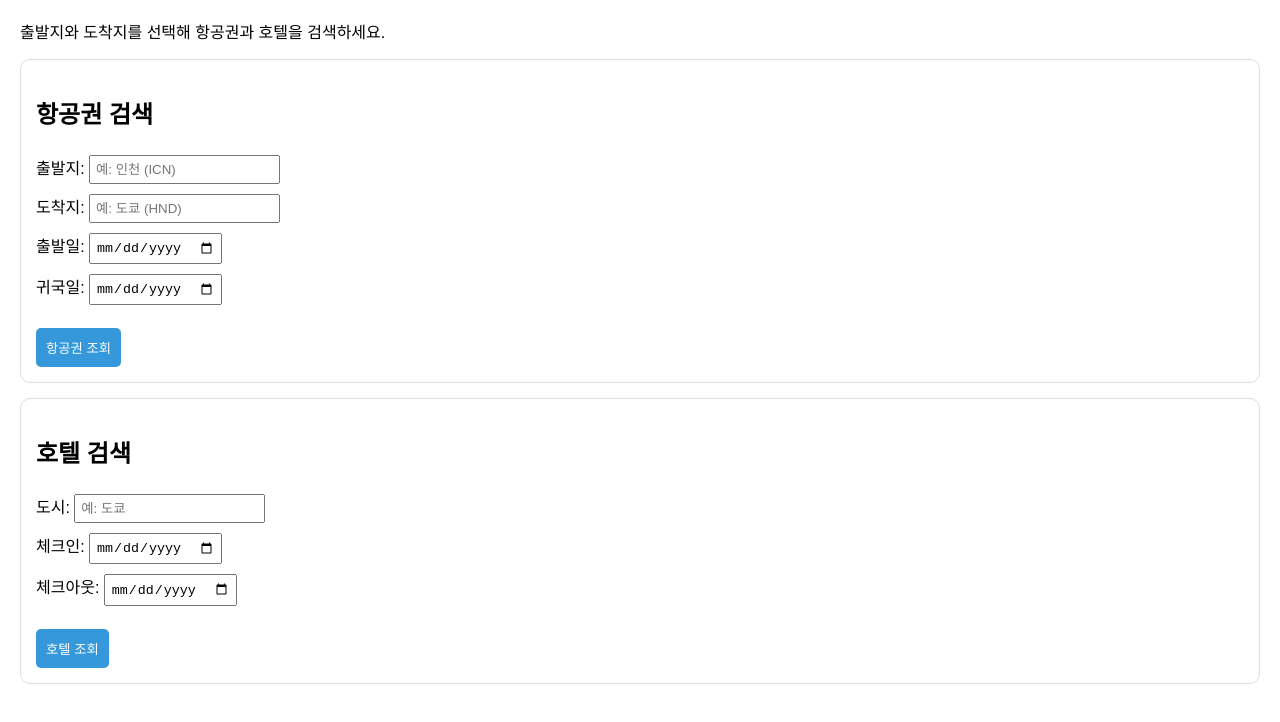
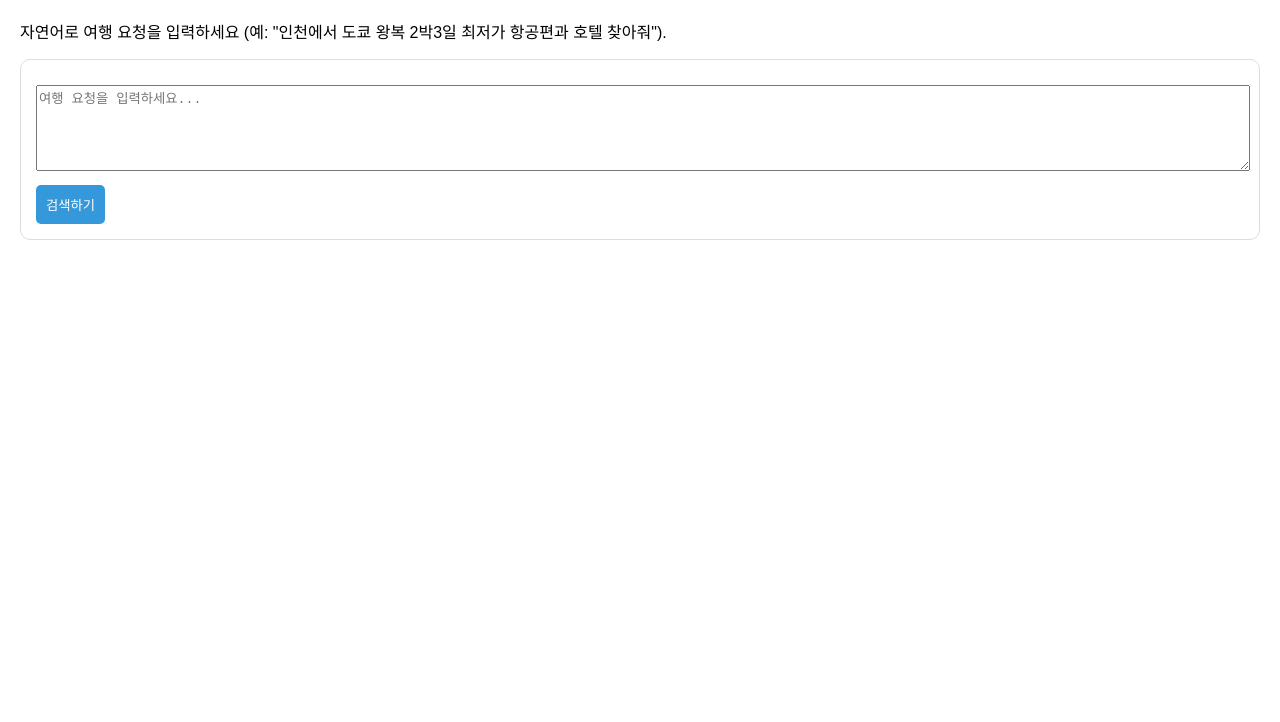
Before and after one commit to mj-08/ax, a plain HTML site: page agent.html in a window 1280 px wide. Shown: the part 70-792 px from the top of the page. Drawn offline with Linux system fonts and the light colour scheme.

Commit message:
Update agent.html

```diff
--- a/agent.html
+++ b/agent.html
@@ -10,90 +10,66 @@
     .card { border: 1px solid #ddd; border-radius: 10px; padding: 15px; margin-bottom: 15px; }
     button { background: #3498db; color: #fff; border: none; padding: 10px; border-radius: 5px; cursor: pointer; }
     button:hover { background: #2980b9; }
-    input, select { padding: 5px; margin: 5px 0; }
+    textarea { width: 100%; height: 80px; margin: 10px 0; }
   </style>
 </head>
 <body>
   <h1>✈️ 여행 전문 AI 에이전트</h1>
-  <p>출발지와 도착지를 선택해 항공권과 호텔을 검색하세요.</p>
+  <p>자연어로 여행 요청을 입력하세요 (예: "인천에서 도쿄 왕복 2박3일 최저가 항공편과 호텔 찾아줘").</p>
 
   <div class="card">
-    <h2>항공권 검색</h2>
-    <label>출발지:</label>
-    <input type="text" id="origin" placeholder="예: 인천 (ICN)">
-    <br>
-    <label>도착지:</label>
-    <input type="text" id="destination" placeholder="예: 도쿄 (HND)">
-    <br>
-    <label>출발일:</label>
-    <input type="date" id="depart-date">
-    <br>
-    <label>귀국일:</label>
-    <input type="date" id="return-date">
-    <br><br>
-    <button onclick="searchFlights()">항공권 조회</button>
-    <div id="flight-results"></div>
-  </div>
-
-  <div class="card">
-    <h2>호텔 검색</h2>
-    <label>도시:</label>
-    <input type="text" id="hotel-city" placeholder="예: 도쿄">
-    <br>
-    <label>체크인:</label>
-    <input type="date" id="checkin-date">
-    <br>
-    <label>체크아웃:</label>
-    <input type="date" id="checkout-date">
-    <br><br>
-    <button onclick="searchHotels()">호텔 조회</button>
-    <div id="hotel-results"></div>
+    <textarea id="user-request" placeholder="여행 요청을 입력하세요..."></textarea>
+    <button onclick="processRequest()">검색하기</button>
+    <div id="results"></div>
   </div>
 
   <script>
-    // 항공권 검색 (샘플 mock 데이터)
-    async function searchFlights() {
-      const origin = document.getElementById("origin").value || "인천 (ICN)";
-      const destination = document.getElementById("destination").value || "도쿄 (HND)";
-      const depart = document.getElementById("depart-date").value || "2025-10-01";
-      const ret = document.getElementById("return-date").value || "2025-10-03";
+    // 간단한 자연어 파싱 함수 (실제는 GPT 같은 LLM 연결 가능)
+    function parseRequest(text) {
+      const originMatch = text.match(/인천|서울|김포|부산|제주/);
+      const destinationMatch = text.match(/도쿄|오사카|뉴욕|파리|런던/);
+      const nightsMatch = text.match(/(\d)박/);
+      const daysMatch = text.match(/(\d)일/);
 
-      const flightResults = document.getElementById("flight-results");
-      flightResults.innerHTML = "<p>검색 중...</p>";
+      return {
+        origin: originMatch ? originMatch[0] : "인천",
+        destination: destinationMatch ? destinationMatch[0] : "도쿄",
+        nights: nightsMatch ? parseInt(nightsMatch[1]) : 2,
+        days: daysMatch ? parseInt(daysMatch[1]) : 3,
+        departDate: "2025-10-01",
+        returnDate: "2025-10-03"
+      };
+    }
 
-      // 실제 API 연동 시 fetch() 사용
-      // fetch(`https://api.amadeus.com/v2/shopping/flight-offers?originLocationCode=${origin}&destinationLocationCode=${destination}&departureDate=${depart}&returnDate=${ret}`, { headers: { Authorization: "Bearer API_KEY" } })
+    function processRequest() {
+      const text = document.getElementById("user-request").value;
+      const query = parseRequest(text);
+      const resultsDiv = document.getElementById("results");
+      resultsDiv.innerHTML = `<p>검색 요청: ${query.origin} → ${query.destination}, ${query.nights}박 ${query.days}일</p>`;
 
-      const mockFlights = [
-        { airline: "대한항공", price: "₩450,000", time: `${origin} ${depart} → ${destination}` },
-        { airline: "아시아나항공", price: "₩390,000", time: `${origin} ${depart} → ${destination}` }
+      // 가짜 항공권 데이터
+      const flights = [
+        { type: "최저가", airline: "아시아나", price: 350000, duration: "2시간20분", stops: 0 },
+        { type: "최단시간", airline: "대한항공", price: 420000, duration: "2시간05분", stops: 0 },
+        { type: "최소환승", airline: "ANA", price: 480000, duration: "2시간30분", stops: 0 }
       ];
 
-      flightResults.innerHTML = mockFlights.map(f => `
-        <p>🛫 ${f.airline} | ${f.time} | ${f.price}</p>
-      `).join("");
-    }
-
-    // 호텔 검색 (샘플 mock 데이터)
-    async function searchHotels() {
-      const city = document.getElementById("hotel-city").value || "도쿄";
-      const checkin = document.getElementById("checkin-date").value || "2025-10-01";
-      const checkout = document.getElementById("checkout-date").value || "2025-10-03";
-
-      const hotelResults = document.getElementById("hotel-results");
-      hotelResults.innerHTML = "<p>검색 중...</p>";
-
-      // 실제 API 연동 시 fetch() 사용
-      // fetch(`https://booking-com.p.rapidapi.com/v1/hotels/search?city=${city}&checkin_date=${checkin}&checkout_date=${checkout}`, { headers: { "X-RapidAPI-Key": "API_KEY" } })
-
-      const mockHotels = [
-        { name: `${city} 시티 호텔`, price: "₩120,000 / 박", rating: "⭐ 4.5" },
-        { name: `${city} 비즈니스 호텔`, price: "₩90,000 / 박", rating: "⭐ 4.0" }
+      // 가짜 호텔 데이터
+      const hotels = [
+        { type: "최저가", name: "도쿄 캡슐호텔", price: 70000, rating: "⭐3.5" },
+        { type: "가성비", name: "신주쿠 비즈니스 호텔", price: 90000, rating: "⭐4.0" },
+        { type: "최고평점", name: "도쿄 시티 호텔", price: 130000, rating: "⭐4.7" }
       ];
 
-      hotelResults.innerHTML = mockHotels.map(h => `
-        <p>🏨 ${h.name} | ${h.price} | ${h.rating}</p>
-      `).join("");
+      resultsDiv.innerHTML += "<h3>🛫 항공권 추천</h3>";
+      resultsDiv.innerHTML += flights.map(f =>
+        `<p>[${f.type}] ${f.airline} | ${f.duration} | ₩${f.price.toLocaleString()} | 환승 ${f.stops}회</p>`
+      ).join("");
+
+      resultsDiv.innerHTML += "<h3>🏨 호텔 추천</h3>";
+      resultsDiv.innerHTML += hotels.map(h =>
+        `<p>[${h.type}] ${h.name} | ₩${h.price.toLocaleString()} / 박 | ${h.rating}</p>`
+      ).join("");
     }
   </script>
 </body>
```
